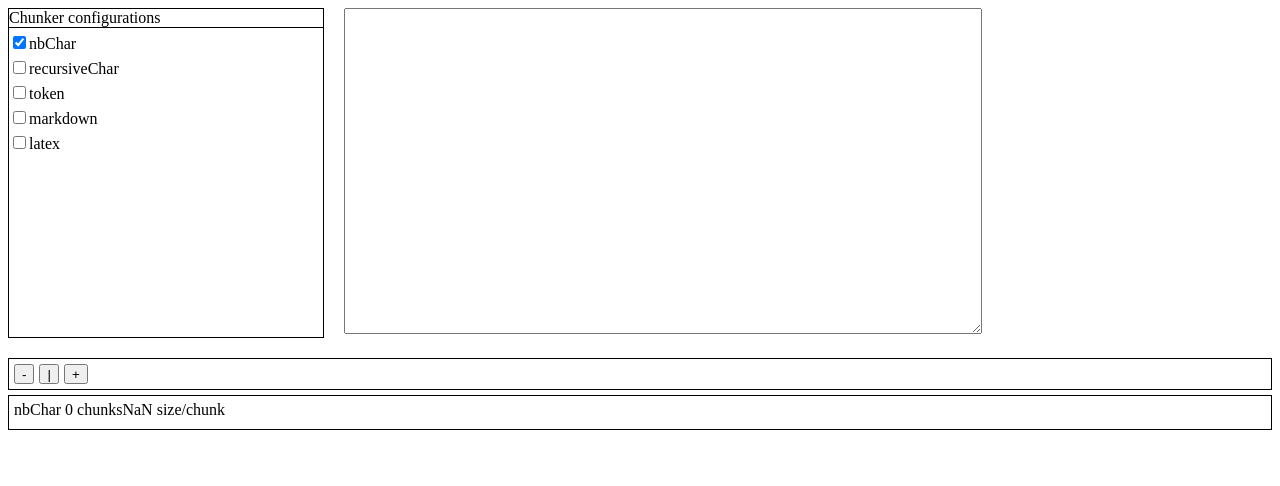
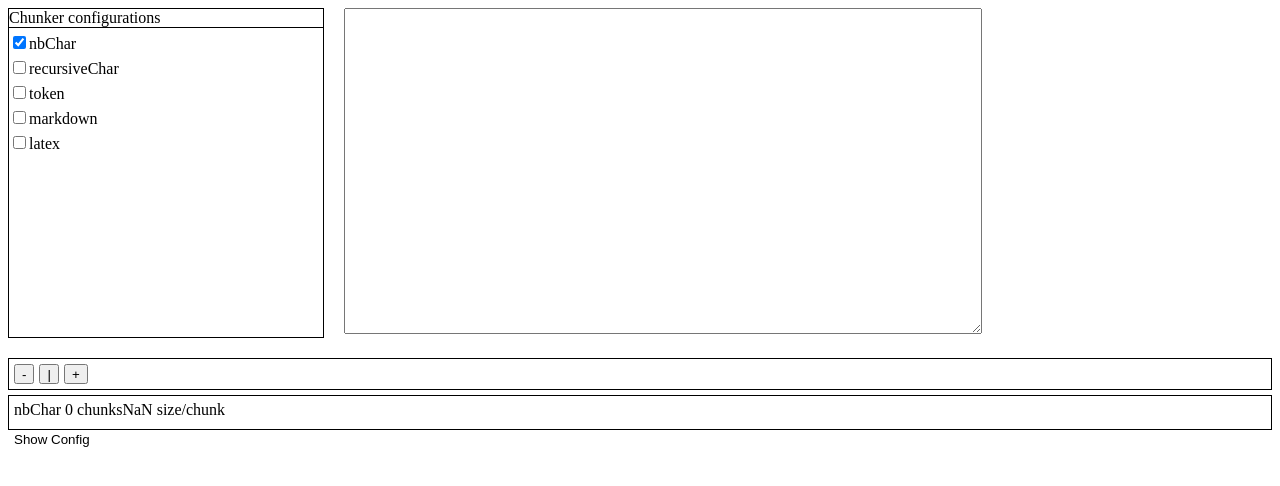
Before and after one commit to CookieGigi/ChunkComparer, a React app: page / in a window 1280 px wide. Both pictures are taken after a click on the checkbox "nbChar". Shown: the top 486 px of the page. Built offline with nearby package versions, Linux system fonts and the light colour scheme; the HTML template or start-up script is replaced by a standard one.

Commit message:
feat : collapsible section to show config

```diff
--- a/src/components/VisualizerCard.module.css
+++ b/src/components/VisualizerCard.module.css
@@ -45,3 +45,19 @@
 	height: calc(50vh - 40px);
 	overflow-y: scroll;
 }
+
+.collapseButton {
+	margin-left: auto;
+	background: none;
+	border: none;
+	cursor: pointer;
+}
+
+.collapsibleContent {
+	overflow: hidden;
+	transition: max-height 0.3s ease-out;
+}
+
+.collapsibleContent.collapsed {
+	max-height: 0;
+}
--- a/src/components/VisualizerCard.tsx
+++ b/src/components/VisualizerCard.tsx
@@ -13,6 +13,7 @@ export default function VisualizerCard({
 	settings,
 	scrollRef,
 	onScroll,
+	initialConfigCollapsed,
 }: {
 	text: string | undefined;
 	chunkerConfig: ChunkerConfig;
@@ -20,8 +21,12 @@ export default function VisualizerCard({
 	settings: Settings;
 	scrollRef: (el: HTMLDivElement | null) => void;
 	onScroll: () => void;
+	initialConfigCollapsed: boolean | undefined;
 }) {
 	const [chunks, setChunks] = useState<Chunk[]>([]);
+	const [isCollapsed, setIsCollapsed] = useState(
+		initialConfigCollapsed ?? true,
+	);
 
 	const computeChunk = useCallback(
 		(text: string | undefined, chunkerConfig: ChunkerConfig | undefined) => {
@@ -39,6 +44,12 @@ export default function VisualizerCard({
 	useEffect(() => {
 		computeChunk(text, chunkerConfig);
 	}, [chunkerConfig, text, computeChunk]);
+
+	const toggleCollapse: React.MouseEventHandler<HTMLButtonElement> = (e) => {
+		e.preventDefault();
+		e.stopPropagation();
+		setIsCollapsed(!isCollapsed);
+	};
 
 	const CardContent = () => (
 		<>
@@ -81,6 +92,25 @@ export default function VisualizerCard({
 		setModalOpen(false);
 	};
 
+	const Config = () => (
+		<>
+			<button
+				type="button"
+				onClick={toggleCollapse}
+				className={styles.collapseButton}
+				data-TestId="collapseConfig"
+			>
+				{isCollapsed ? "Show Config" : "Hide Config"}
+			</button>
+			<div
+				className={`${styles.collapsibleContent} ${isCollapsed ? styles.collapsed : ""}`}
+				data-TestId="collapseConfigContent"
+			>
+				<p>{chunkerConfig.toString()}</p>
+			</div>
+		</>
+	);
+
 	return (
 		<>
 			<button
@@ -91,8 +121,11 @@ export default function VisualizerCard({
 			>
 				<CardContent></CardContent>
 			</button>
+			<Config></Config>
+
 			<Modal onClose={onClose} isOpen={modalOpen}>
 				<CardContent></CardContent>
+				<Config></Config>
 			</Modal>
 		</>
 	);
--- a/src/provider/providerConfig.tsx
+++ b/src/provider/providerConfig.tsx
@@ -24,6 +24,10 @@ export class ChunkerConfig {
 
 	InstantiateChunker() {
 		return new this.type(this.config);
+	}
+
+	toString() {
+		return JSON.stringify(this.config);
 	}
 }
 
```
Also changed, not shown: 1 other file (tests, documents, lock files or other folders).
